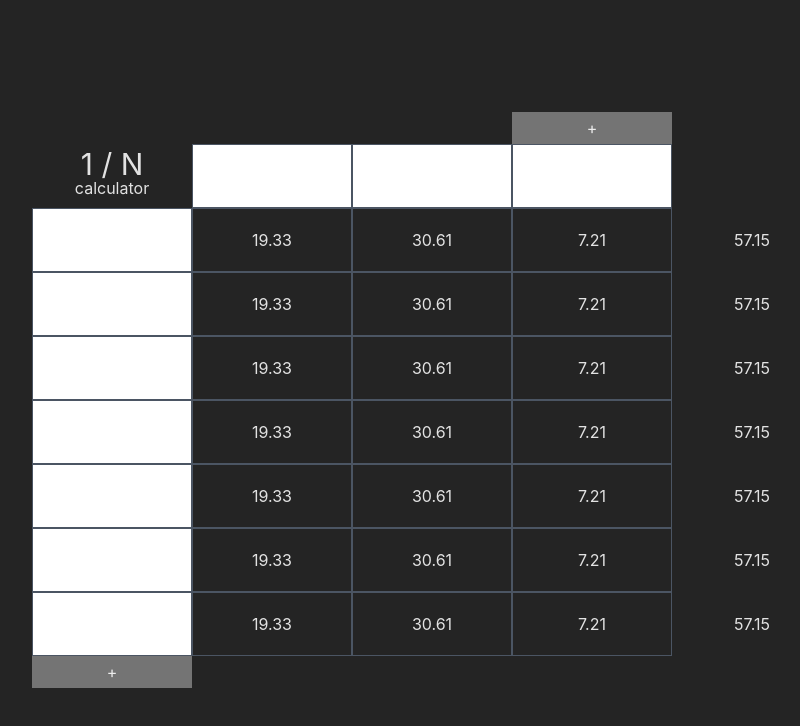
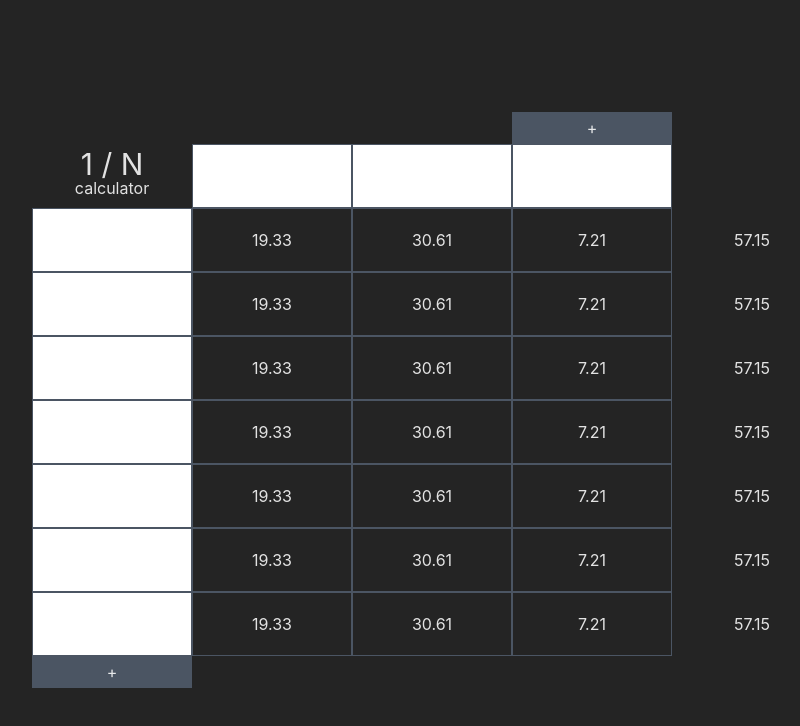
Before and after one commit to mikemklee/one-over-n, a Vue app: page / in a window 1280 px wide. Shown: the top 726 px of the page, without its empty margins (288-1088 px from the left). Built offline with nearby package versions, Linux system fonts and the light colour scheme.

Commit message:
Add <AddButton /> component

```diff
--- /dev/null
+++ b/src/components/AddButton.vue
@@ -0,0 +1,15 @@
+<template>
+  <button class="transition-all bg-gray-600 hover:bg-gray-500 w-40 h-8">
+    +
+  </button>
+</template>
+
+<script>
+export default {
+  setup() {
+    return {};
+  },
+};
+</script>
+
+<style scoped></style>
--- a/src/components/Main.vue
+++ b/src/components/Main.vue
@@ -2,6 +2,7 @@
 import { reactive, computed, onMounted } from "vue";
 
 import Cell from "./Cell.vue";
+import AddButton from "./AddButton.vue";
 
 const expenses = reactive([
   {
@@ -178,11 +179,13 @@ const expensePerPersonMatrix = computed(() => {
       </div>
     </div>
 
-    <button class="btn absolute right-0 bottom-[100%]" @click="addExpense">
+    <AddButton class="absolute right-0 bottom-[100%]" @click="addExpense">
       +
-    </button>
+    </AddButton>
 
-    <button class="btn absolute left-0 top-[100%]" @click="addPerson">+</button>
+    <AddButton class="absolute left-0 top-[100%]" @click="addPerson">
+      +
+    </AddButton>
   </div>
 </template>
 
@@ -198,13 +201,4 @@ const expensePerPersonMatrix = computed(() => {
   padding-left: 10px;
   padding-right: 10px;
 }
-
-.btn {
-  width: 10rem;
-  height: 2rem;
-  background-color: #747474;
-}
-.btn:hover {
-  background-color: #414141;
-}
 </style>
```
